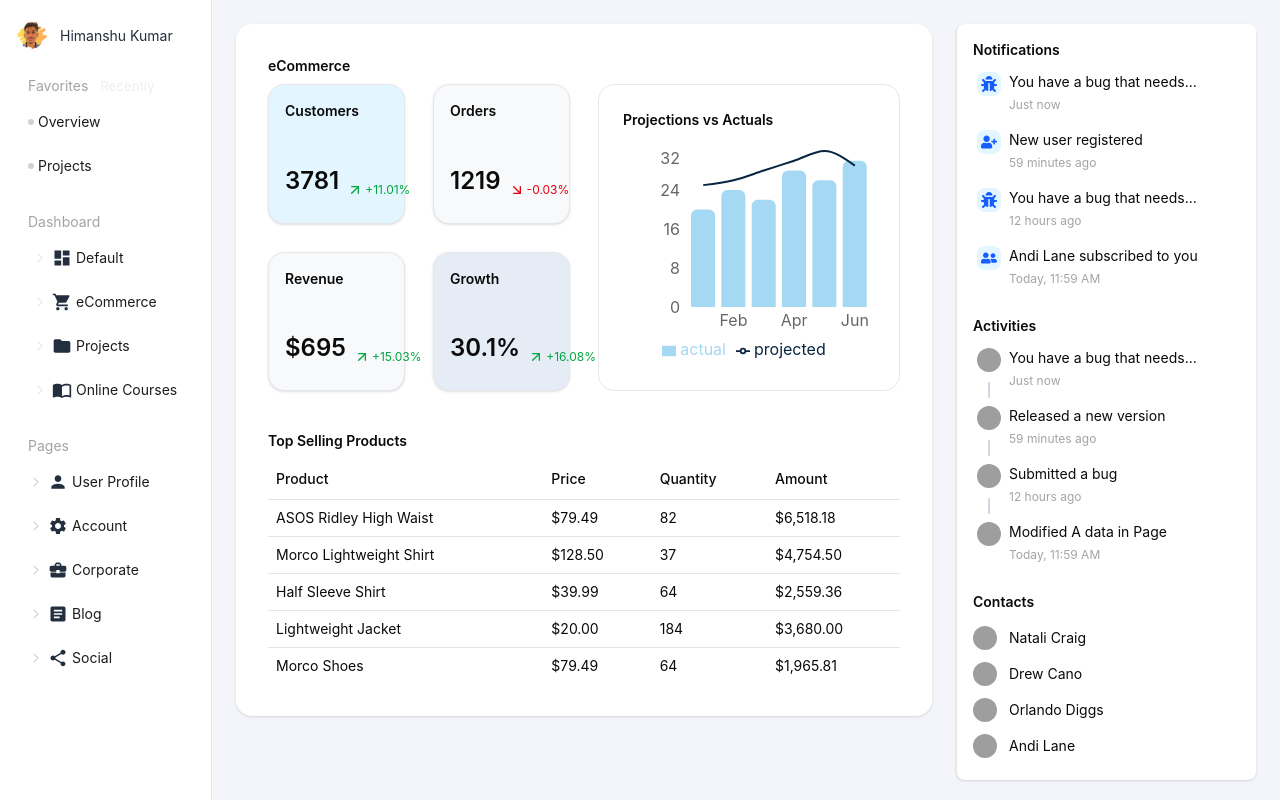
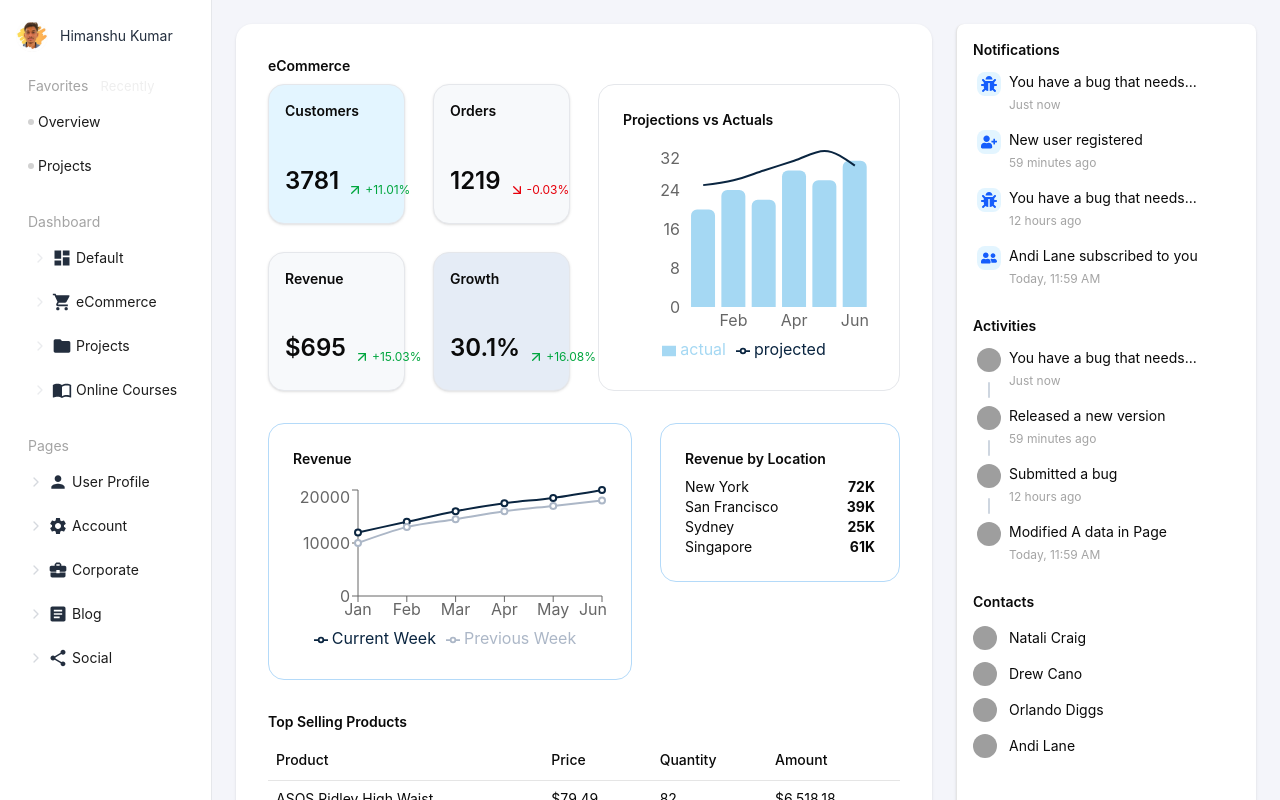
Before and after one commit to himanshu-mishu/juspay-ui-dashboard-assignment, a React (Vite) app: page / in a window 1280 px wide. Shown: the top 800 px of the page. Built offline with nearby package versions, Linux system fonts and the light colour scheme; grey boxes are pictures that could not be loaded.

Commit message:
feat: both revenue graph

```diff
--- a/src/App.jsx
+++ b/src/App.jsx
@@ -5,23 +5,32 @@ import ActivityList from "./components/notifications/ActivityList.jsx";
 import ContactList from "./components/notifications/ContactList.jsx";
 import KPICards from "./components/dashboard/KPICards";
 import ProjectionsGraph from "./components/dashboard/ProjectionsGraph.jsx";
+import RevenueByLocation from "./components/dashboard/RevenueByLocation.jsx";
+import RevenueChart from "./components/dashboard/RevenueChart.jsx";
 
 function App() {
   return (
     <MainLayout>
       <div className="flex gap-6">
-        {/* Main dashboard content */}
         <div className="flex-1">
           <div className="bg-white rounded-2xl p-8 mb-8 shadow-sm">
             <h2 className="text-sm font-semibold mb-2">eCommerce</h2>
-            <div className="flex gap-7 mb-10 items-stretch">
-              {/* KPI Cards left */}
+            {/* Top row: KPI cards & projections graph */}
+            <div className="flex gap-7 mb-8 items-stretch">
               <div className="w-1/2 flex flex-col justify-between">
                 <KPICards />
               </div>
-              {/* Chart right */}
               <div className="w-1/2 flex flex-col justify-between">
                 <ProjectionsGraph />
+              </div>
+            </div>
+            {/* Revenue and Revenue by Location side-by-side */}
+            <div className="flex gap-7 mb-8">
+              <div className="flex-1">
+                <RevenueChart />
+              </div>
+              <div className="min-w-[240px] flex-shrink-0">
+                <RevenueByLocation />
               </div>
             </div>
             <TopSellingTable />
--- /dev/null
+++ b/src/components/dashboard/RevenueByLocation.jsx
@@ -0,0 +1,19 @@
+import { revenueLocationData } from "../../data/revenueLocationData";
+
+export default function RevenueByLocation() {
+  return (
+    <div className="bg-white border border-[#B4DAF9] rounded-2xl p-6 min-w-[230px]">
+      <div className="font-inter font-semibold text-[14px] mb-2">Revenue by Location</div>
+      <table className="w-full text-sm">
+        <tbody>
+          {revenueLocationData.map((loc) => (
+            <tr key={loc.city}>
+              <td>{loc.city}</td>
+              <td className="text-right font-bold">{loc.amount}</td>
+            </tr>
+          ))}
+        </tbody>
+      </table>
+    </div>
+  );
+}
--- /dev/null
+++ b/src/components/dashboard/RevenueChart.jsx
@@ -0,0 +1,20 @@
+import { LineChart, Line, XAxis, YAxis, Tooltip, ResponsiveContainer, Legend } from "recharts";
+import { revenueData } from "../../data/revenueData";
+
+export default function RevenueChart() {
+  return (
+    <div className="bg-white border border-[#B4DAF9] rounded-2xl p-6">
+      <div className="font-inter font-semibold text-[14px] mb-4">Revenue</div>
+      <ResponsiveContainer width="100%" height={170}>
+        <LineChart data={revenueData}>
+          <XAxis dataKey="month" />
+          <YAxis />
+          <Tooltip />
+          <Legend />
+          <Line type="monotone" dataKey="current" stroke="#0A2540" name="Current Week" strokeWidth={2} />
+          <Line type="monotone" dataKey="previous" stroke="#ACB7C7" name="Previous Week" strokeWidth={2} />
+        </LineChart>
+      </ResponsiveContainer>
+    </div>
+  );
+}
--- /dev/null
+++ b/src/data/revenueData.js
@@ -0,0 +1,8 @@
+export const revenueData = [
+  { month: "Jan", current: 12000, previous: 10000 },
+  { month: "Feb", current: 14000, previous: 13000 },
+  { month: "Mar", current: 16000, previous: 14500 },
+  { month: "Apr", current: 17500, previous: 16000 },
+  { month: "May", current: 18500, previous: 17000 },
+  { month: "Jun", current: 20000, previous: 18000 },
+];
--- /dev/null
+++ b/src/data/revenueLocationData.js
@@ -0,0 +1,6 @@
+export const revenueLocationData = [
+  { city: "New York", amount: "72K" },
+  { city: "San Francisco", amount: "39K" },
+  { city: "Sydney", amount: "25K" },
+  { city: "Singapore", amount: "61K" },
+];
```
